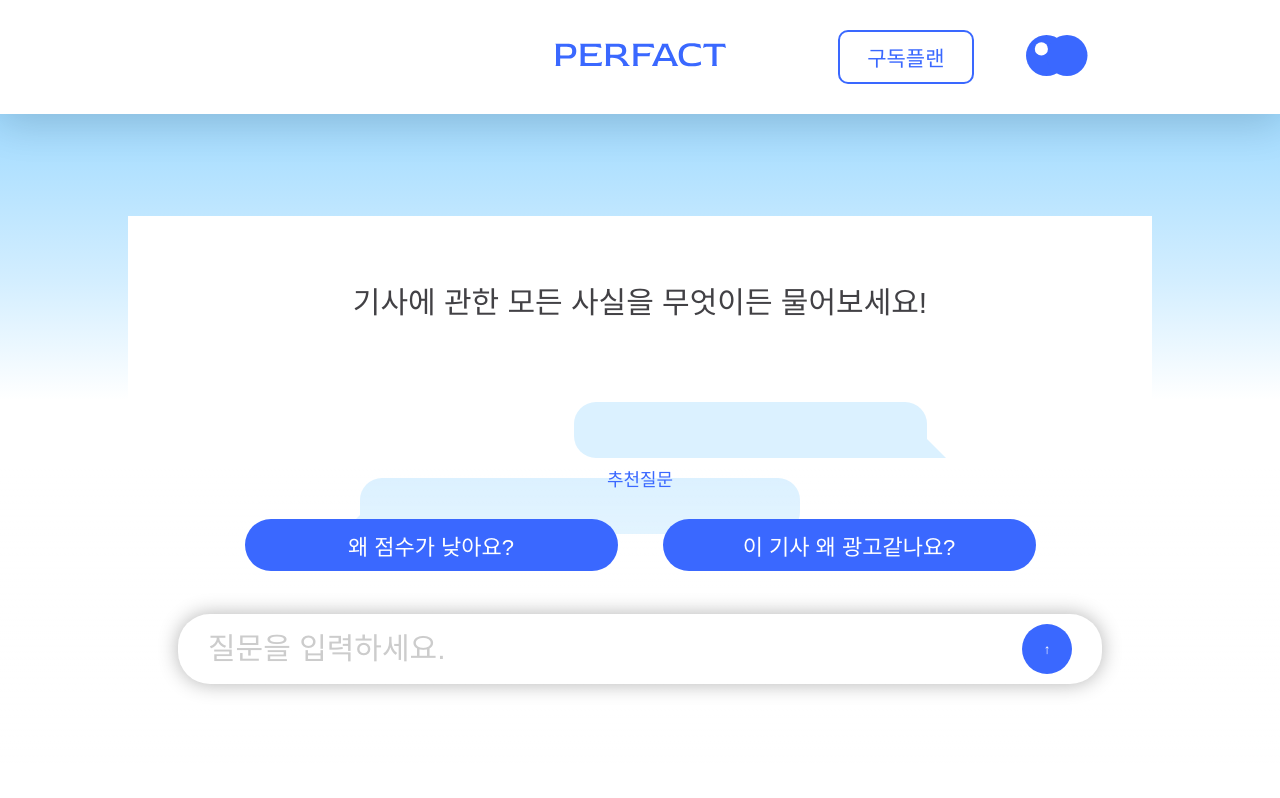
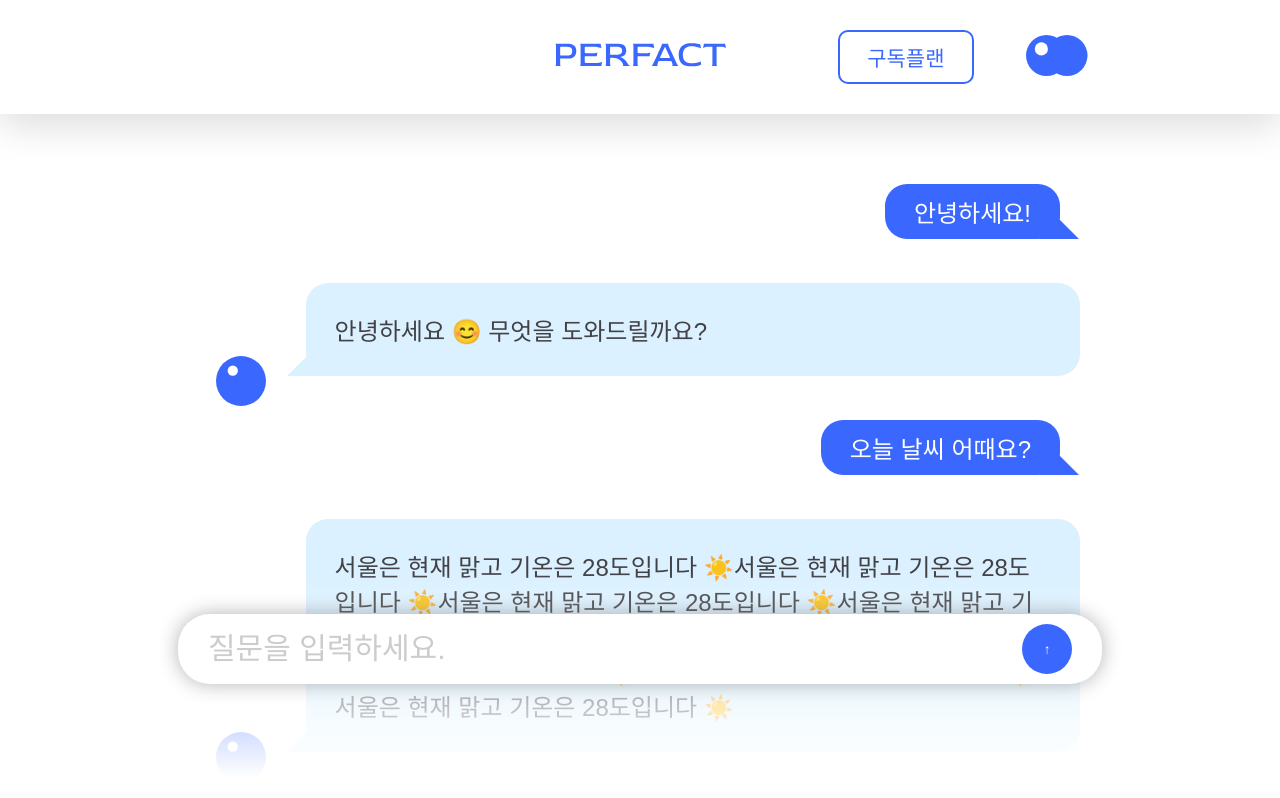
Before and after one commit to 508PERFACT/FE, a React (Vite) app: page /chatbot in a window 1280 px wide. Shown: the top 798 px of the page. Built offline with nearby package versions, Linux system fonts and the light colour scheme; a web font is replaced by a local one.

Commit message:
✨: 챗봇 대화 시작 전/후 화면 분리 및 목데이터 테스트 추가

```diff
--- a/src/page/ChatBotPage.jsx
+++ b/src/page/ChatBotPage.jsx
@@ -1,9 +1,34 @@
-import React from 'react';
+import React, { useState } from 'react';
 import styles from '@/styles/pages/ChatBotPage.module.scss';
+import { ChatBubble } from '@/components/ChatBubble';
 
 export const ChatBotPage = () => {
+  const [isChatStarted, setIsChatStarted] = useState(true);
+  const [messages, setMessages] = useState(mockMessages); // 테스트용 목데이터
+
+  // 메세지 추가 함수
+  const addMessage = (sender, content) => {
+    setMessages((prev) => [
+      ...prev,
+      { id: crypto.randomUUID(), sender: sender, content: content },
+    ]);
+  };
+
   return (
     <div className={styles.container}>
+      {isChatStarted ? (
+        <div className={styles.mainWrapper}>
+          <div className={styles.mainChatContent}>
+            {messages.map((msg) => (
+              <ChatBubble
+                key={msg.id}
+                sender={msg.sender}
+                content={msg.content}
+              />
+            ))}
+          </div>
+        </div>
+      ) : (
         <div className={styles.introContent}>
           <span className={styles.title}>
             기사에 관한 모든 사실을 무엇이든 물어보세요!
@@ -11,7 +36,11 @@ export const ChatBotPage = () => {
           <div className={styles.introBubble} />
           <div className={styles.introBubble} />
         </div>
+      )}
+
       <div className={styles.chatInput}>
+        {!isChatStarted && (
+          <>
             <span className={styles.suggestedTitle}>추천질문</span>
             <div className={styles.suggestedContent}>
               <button className={styles.suggestedButton}>
@@ -21,6 +50,9 @@ export const ChatBotPage = () => {
                 <span>이 기사 왜 광고같나요?</span>
               </button>
             </div>
+          </>
+        )}
+
         <form className={styles.chatInputForm}>
           <input
             type="text"
@@ -35,3 +67,48 @@ export const ChatBotPage = () => {
     </div>
   );
 };
+
+const mockMessages = [
+  {
+    id: '1',
+    sender: 'user',
+    content: '안녕하세요!',
+  },
+  {
+    id: '2',
+    sender: 'bot',
+    content: '안녕하세요 😊 무엇을 도와드릴까요?',
+  },
+  {
+    id: '3',
+    sender: 'user',
+    content: '오늘 날씨 어때요?',
+  },
+  {
+    id: '4',
+    sender: 'bot',
+    content:
+      '서울은 현재 맑고 기온은 28도입니다 ☀️서울은 현재 맑고 기온은 28도입니다 ☀️서울은 현재 맑고 기온은 28도입니다 ☀️서울은 현재 맑고 기온은 28도입니다 ☀️서울은 현재 맑고 기온은 28도입니다 ☀️서울은 현재 맑고 기온은 28도입니다 ☀️서울은 현재 맑고 기온은 28도입니다 ☀️서울은 현재 맑고 기온은 28도입니다 ☀️',
+  },
+  {
+    id: '1',
+    sender: 'user',
+    content: '안녕하세요!',
+  },
+  {
+    id: '2',
+    sender: 'bot',
+    content: '안녕하세요 😊 무엇을 도와드릴까요?',
+  },
+  {
+    id: '3',
+    sender: 'user',
+    content: '오늘 날씨 어때요?',
+  },
+  {
+    id: '4',
+    sender: 'bot',
+    content:
+      '서울은 현재 맑고 기온은 28도입니다 ☀️서울은 현재 맑고 기온은 28도입니다 ☀️서울은 현재 맑고 기온은 28도입니다 ☀️서울은 현재 맑고 기온은 28도입니다 ☀️서울은 현재 맑고 기온은 28도입니다 ☀️서울은 현재 맑고 기온은 28도입니다 ☀️서울은 현재 맑고 기온은 28도입니다 ☀️서울은 현재 맑고 기온은 28도입니다 ☀️',
+  },
+];
```
Lines whose indentation alone changed are shown as unchanged.
